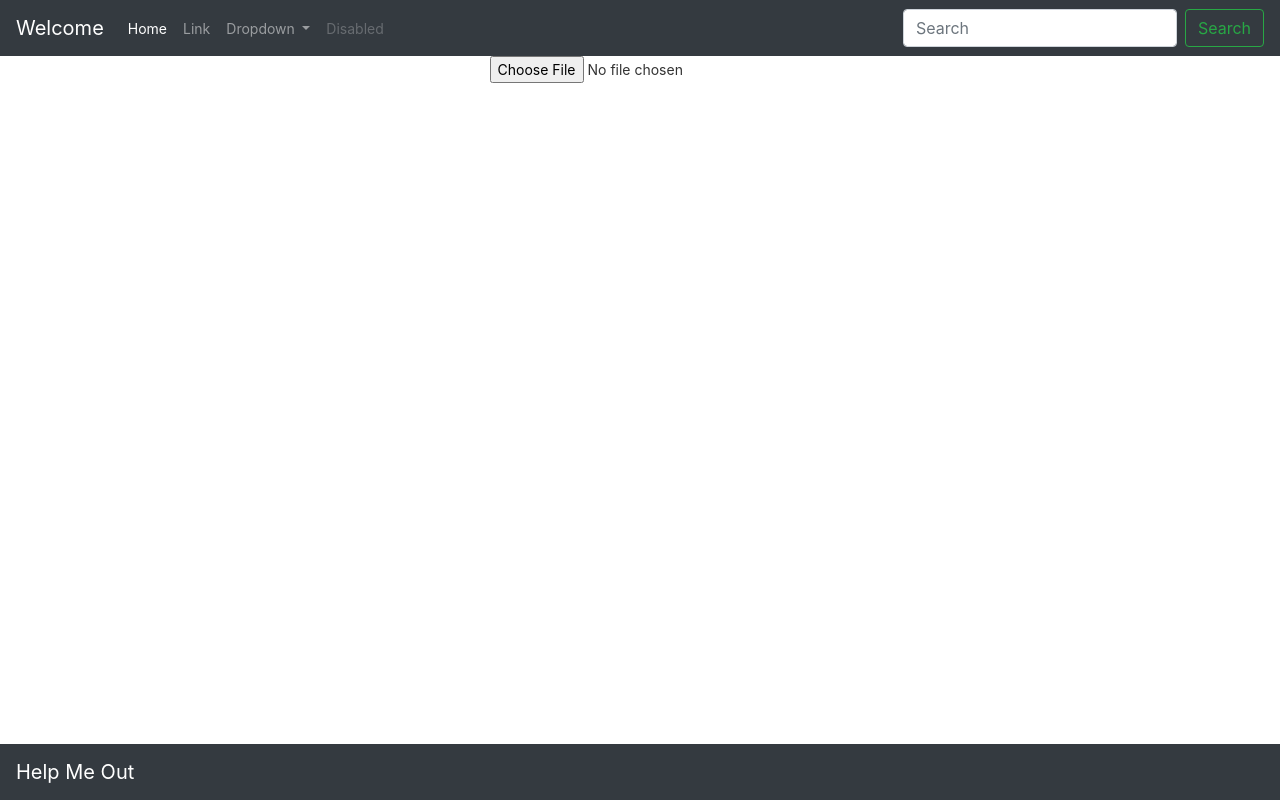
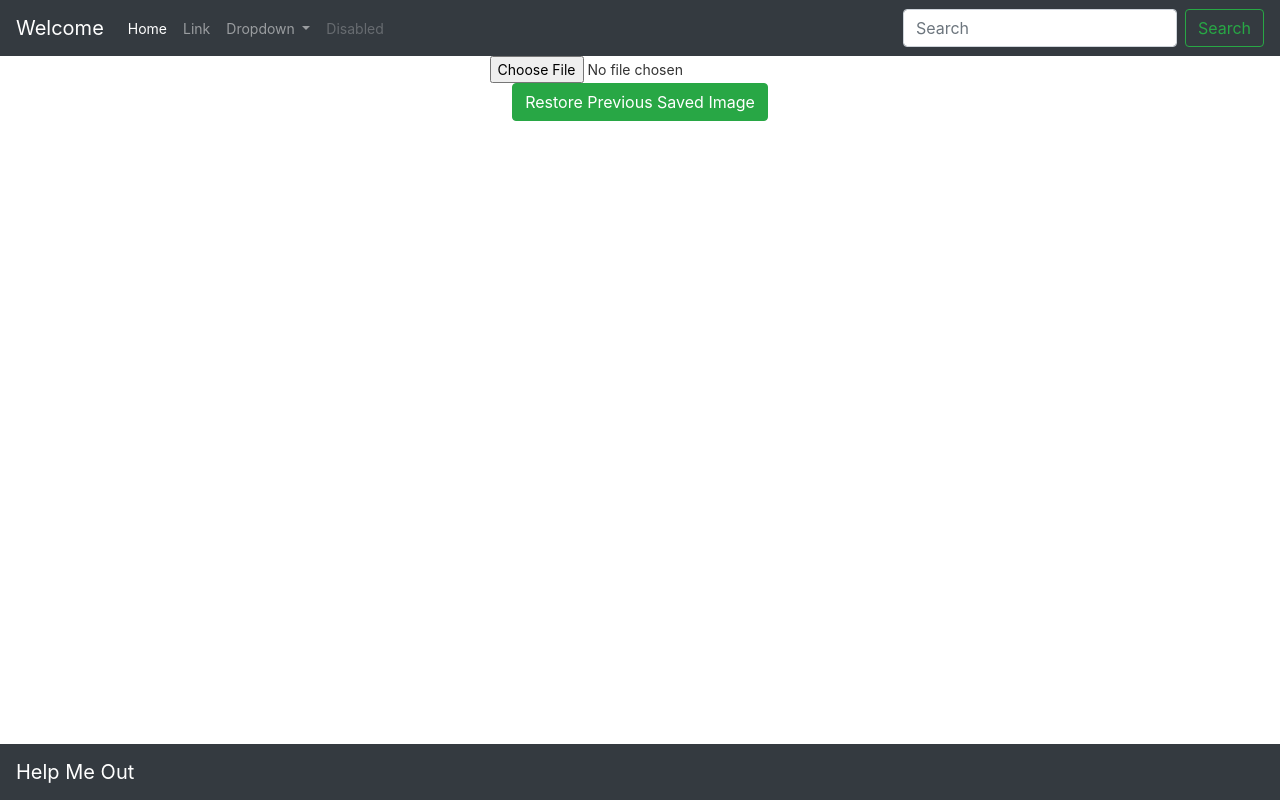
Before and after one commit to AlamTahmidul/HelpMeOut, an Angular app in the folder help-me-out/: page / in a window 1280 px wide. Built offline with nearby package versions, Linux system fonts and the light colour scheme.

Commit message:
restore-previous-saved-img

```diff
--- a/help-me-out/src/app/allComponents/header/nav/nav.component.ts
+++ b/help-me-out/src/app/allComponents/header/nav/nav.component.ts
@@ -7,7 +7,9 @@ import { Component, OnInit } from '@angular/core';
 })
 export class NavComponent implements OnInit {
 
-  constructor() { }
+  constructor() {
+
+   }
 
   ngOnInit(): void {
   }
--- a/help-me-out/src/app/allComponents/main/main.component.html
+++ b/help-me-out/src/app/allComponents/main/main.component.html
@@ -1,4 +1,5 @@
 <div class="text-center">
     <input type = "file" accept="image/*" onchange="openFile(event)"><br>
+    <button class="btn btn-success" onclick="restore(event)">Restore Previous Saved Image<br></button>
     <img id='output'>
 </div>
--- a/help-me-out/src/index.html
+++ b/help-me-out/src/index.html
@@ -17,11 +17,22 @@
 
     var reader = new FileReader();
     reader.onload = function() {
+      localStorage.setItem("image", reader.result);
+
       var dataURL = reader.result;
-      document.getElementById('output').src = dataURL;
+
+      document.getElementById('output').src = dataURL; // Display the image
     };
     reader.readAsDataURL(input.files[0]);
+    /**
+     * let img = document.getElementById('image');
+        img.src = localStorage.getItem('image');
+    */
   }
+    let restore = function(f) {
+      let img = document.getElementById('output');
+      img.src = localStorage.getItem('image');
+    }
 </script>
   </head>
 <body>
```
